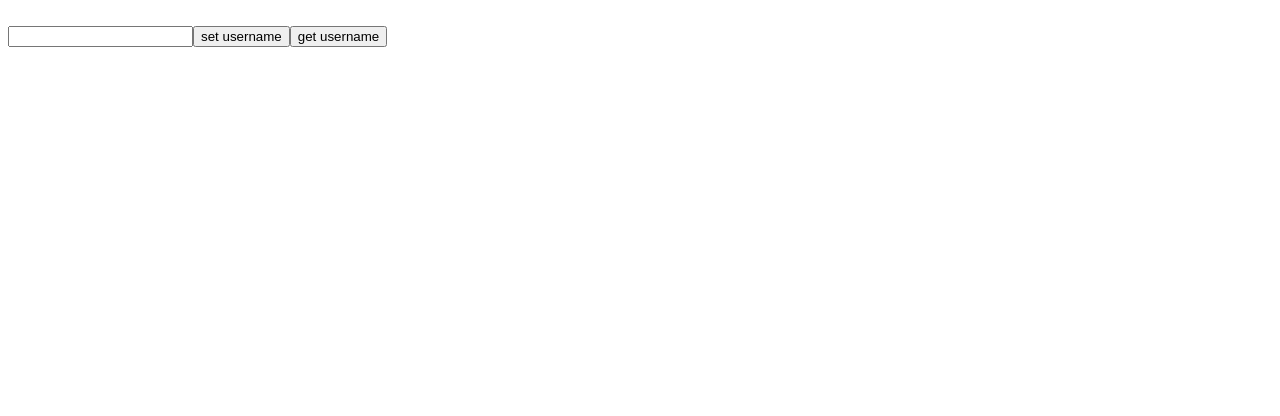
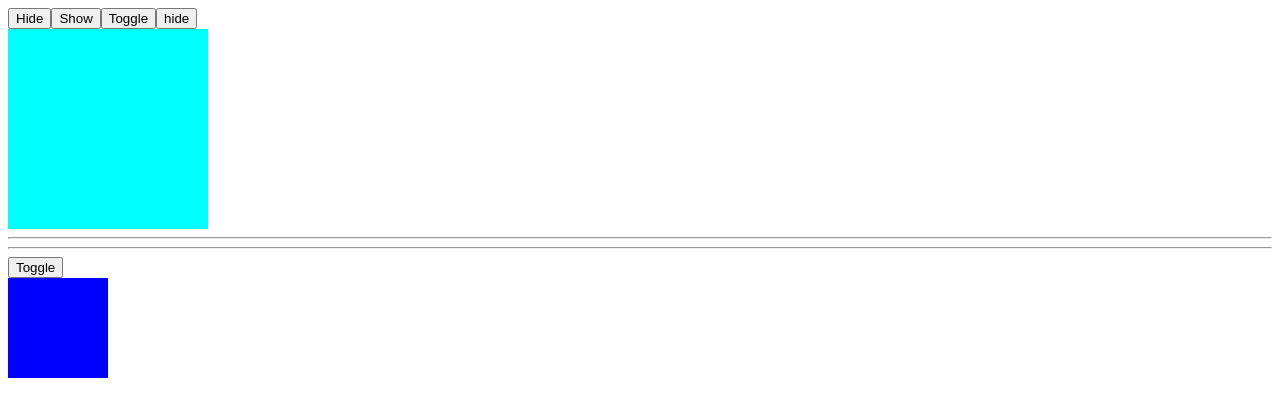
Before and after one commit to parththakkar06/Internship, an Angular app in the folder angular-app/: page / in a window 1280 px wide. Shown: the top 416 px of the page. Built offline with nearby package versions, Linux system fonts and the light colour scheme.

Commit message:
if else conditions

```diff
--- a/angular-app/src/app/app.component.html
+++ b/angular-app/src/app/app.component.html
@@ -54,8 +54,37 @@
 
 
 
-{{username}}
+<!-- {{username}}
 <br>
 <input (input) = "getUserName($event)" type="text" #userNameField>
 <button (click) = "setUserName()">set username</button>
-<button (click) = getUserNameWithTemplate(userNameField.value) >get username</button>
+<button (click) = getUserNameWithTemplate(userNameField.value) >get username</button> -->
+
+<!-- @if(value > 5){
+
+<div style="background-color: salmon; height: 200px; width: 200px;"></div>
+
+} -->
+
+<button (click) = "hide()"> Hide </button>
+<button (click) = "show()"> Show </button>
+<button (click) = "toggle()">Toggle</button>
+<button (click) = "toggle()"> {{display?'hide':'show'}} </button>
+
+@if(display){
+
+<div style="background-color: aqua; height: 200px; width: 200px;"></div>
+
+}
+
+<hr>
+<hr>
+
+<button (click) = "toggleDiv()">Toggle</button>
+
+@if(displayOneDiv){
+<div style="background-color: blue; width: 100px; height: 100px;"></div>
+}
+@else{
+<div style="background-color: cornflowerblue; width: 100px; height: 100px;"></div>
+}
--- a/angular-app/src/app/app.component.ts
+++ b/angular-app/src/app/app.component.ts
@@ -84,17 +84,37 @@ export class AppComponent {
 
 
 
-  username = ""
+  // username = ""
 
-  getUserName(event : Event){
-    this.username = (event.target as HTMLInputElement).value
+  // getUserName(event : Event){
+  //   this.username = (event.target as HTMLInputElement).value
+  // }
+
+  // setUserName(){
+  //   this.username = "Peter"
+  // }
+
+  // getUserNameWithTemplate(value:string){
+  //   console.log(value)
+  // }
+
+  display = true
+  value = 10
+  displayOneDiv = true
+
+  hide(){
+    this.display = false
   }
 
-  setUserName(){
-    this.username = "Peter"
+  show(){
+    this.display = true
   }
 
-  getUserNameWithTemplate(value:string){
-    console.log(value)
+  toggle(){
+    this.display = !this.display
+  }
+
+  toggleDiv(){
+    this.displayOneDiv = !this.displayOneDiv
   }
 }
```
